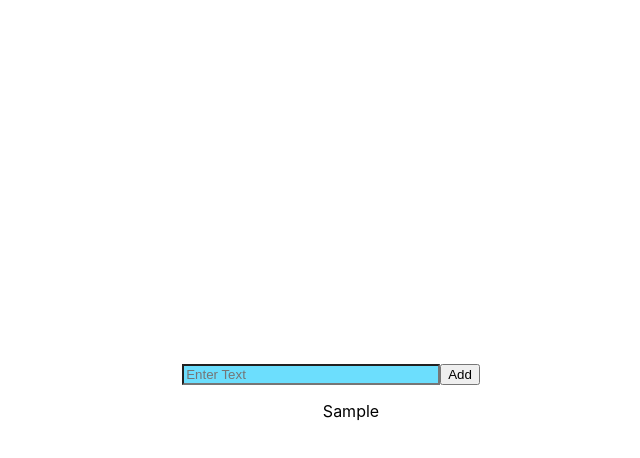
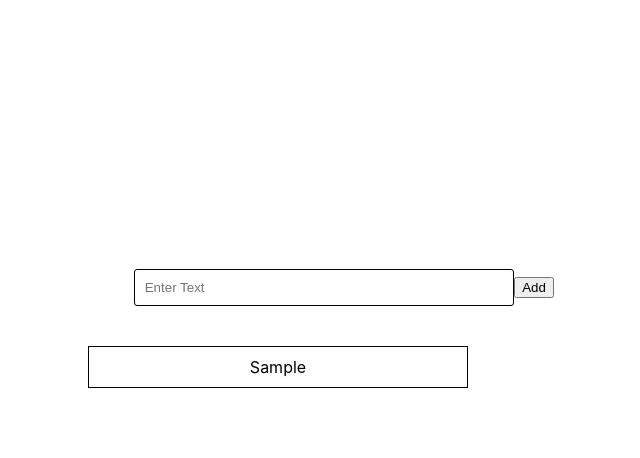
Before and after one commit to sheezatariq/type-script, a React (Create React App) app: page /item in a window 1280 px wide. Both pictures are taken after typing "Sample" into the empty fields and a click on the button "Add". Shown: the top 458 px of the page, without its empty margins (309-949 px from the left). Built offline with nearby package versions, Linux system fonts and the light colour scheme.

Commit message:
added list

```diff
--- a/package.json
+++ b/package.json
@@ -15,6 +15,7 @@
     "react": "^16.13.1",
     "react-dom": "^16.13.1",
     "react-google-login": "^5.1.21",
+    "react-list-drag-and-drop": "^0.9.2",
     "react-router-dom": "^5.2.0",
     "react-scripts": "3.4.3",
     "shortid": "^2.2.15",
--- a/src/App.tsx
+++ b/src/App.tsx
@@ -8,7 +8,7 @@ const App: React.SFC = () => {
     <Router>
       <Switch>
         <Route exact path='/item' component={Item} />
-        <Route path='/login' component={Login} />
+        <Route path='/' component={Login} />
         <Redirect from='/login' exact to='/login'/>
       </Switch>
     </Router>
--- a/src/component/itemlist/item.css
+++ b/src/component/itemlist/item.css
@@ -1,18 +1,33 @@
-.center {
+.input-style {
+    padding:10px;
+    border: 1px solid black;
+    width:70%;
+    border-radius: 3px;
+}
+.listing {
+    position: absolute;
+}
+.card {
+    width: 40%;
+    position: absolute;
     text-align: center;
-    /* margin-top: -300px; */
+    margin-top: 20%;
+    margin-left: 30%;
 }
-.input-style
-{
-    /* padding:10px; */
-    width:50%;
-    background-color: #6CDEFD;
+.list-style {
+    padding:10px;
+    border: 1px solid black;
+    width:70%;
+    margin-top:10px;
+    margin-bottom: 10px;
+    /* border-radius: 3px; */
+    /* position: absolute; */
+}
+.lis {
+
+    margin-top: 40px;
 
 }
-/* .list-style{
-    background-color: #6CDEFD;
-    margin-bottom: 2rem;
-    padding:10px;
-
-
-} */
+.text-left{
+    margin-top: 4px;
+}
--- a/src/component/itemlist/item.tsx
+++ b/src/component/itemlist/item.tsx
@@ -1,13 +1,12 @@
 import React from 'react';
 import './item.css';
-// const [listItem, setListItem] = useState([]);
 
 
 
 const Item = () => {
 
-  const [item,setItem]=React.useState<string>("");
-  const[list,setList]=React.useState<string[]>([]);
+  const [item, setItem] = React.useState<string>("");
+  const [list, setList] = React.useState<string[]>([]);
 
   const handleChange = (e: any) => {
     setItem(e.target.value);
@@ -18,26 +17,18 @@ const Item = () => {
     setItem('');
   };
 
-  return(
-    <div>
-      <div className="center">
+  return (
+    <div className="card">
       <input type="text"
-       className="input-style" value={item} onChange={handleChange} placeholder="Enter Text" />
-      <button onClick={addObject}>Add</button>
-      <ul>
-      {list && list.map((itm, index) => (
-        <>
-        <div className="list-style">{itm}</div>
-        </>
-      ))}
-
-      </ul>
-
-
+        className="input-style" value={item} onChange={handleChange} placeholder="Enter Text" />
+      <button className="bnt" onClick={addObject}>Add</button>
+      <div className="lis">
+        {list && list.map((itm, index) => (
+          <div className="list-style">
+            {itm}
+          </div>
+        ))}
       </div>
-
-
-
     </div>
   );
 };
--- a/tsconfig.json
+++ b/tsconfig.json
@@ -6,6 +6,7 @@
       "dom.iterable",
       "esnext"
     ],
+
     "allowJs": true,
     "skipLibCheck": true,
     "esModuleInterop": true,
```
Also changed, not shown: src/component/draplist/Drag.tsx (added, +52 -0 lines), 1 other file (tests, documents, lock files or other folders).
